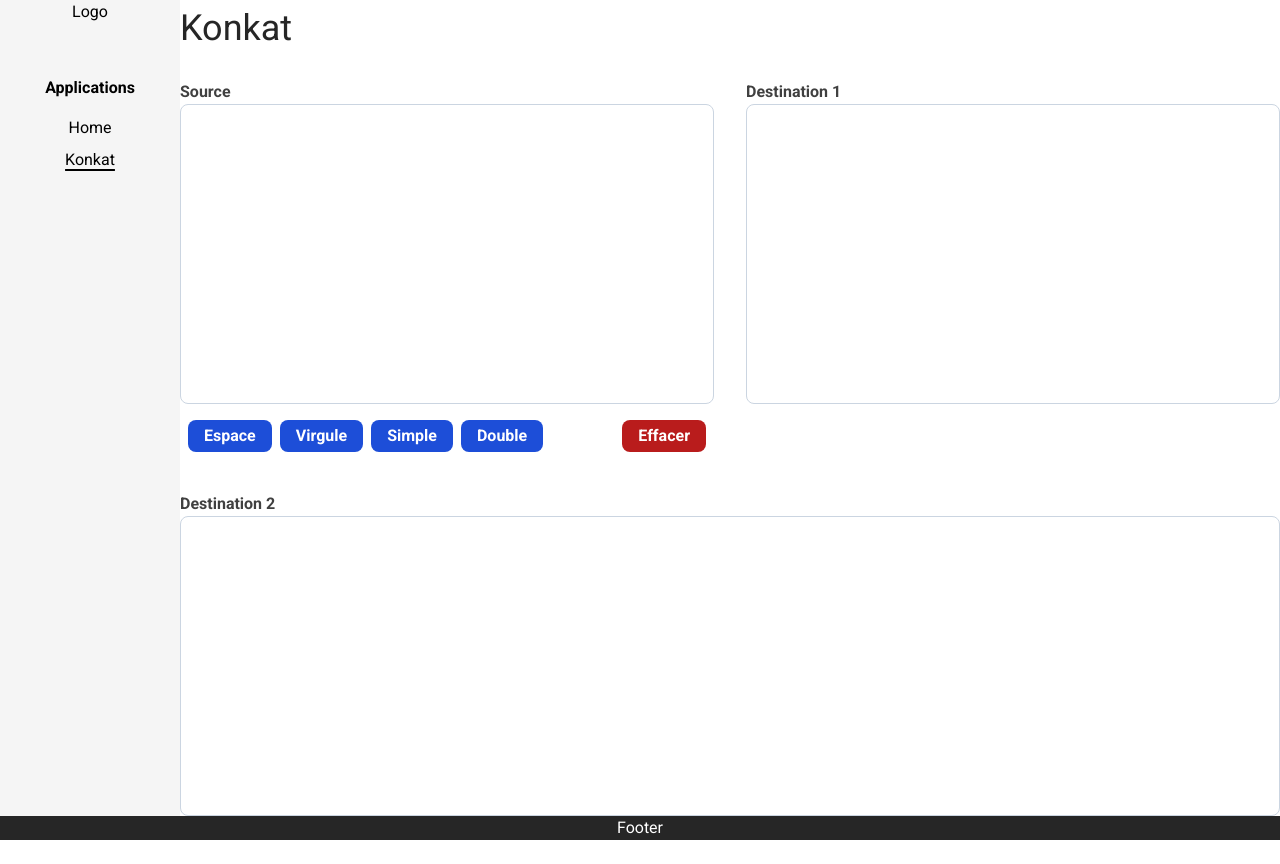
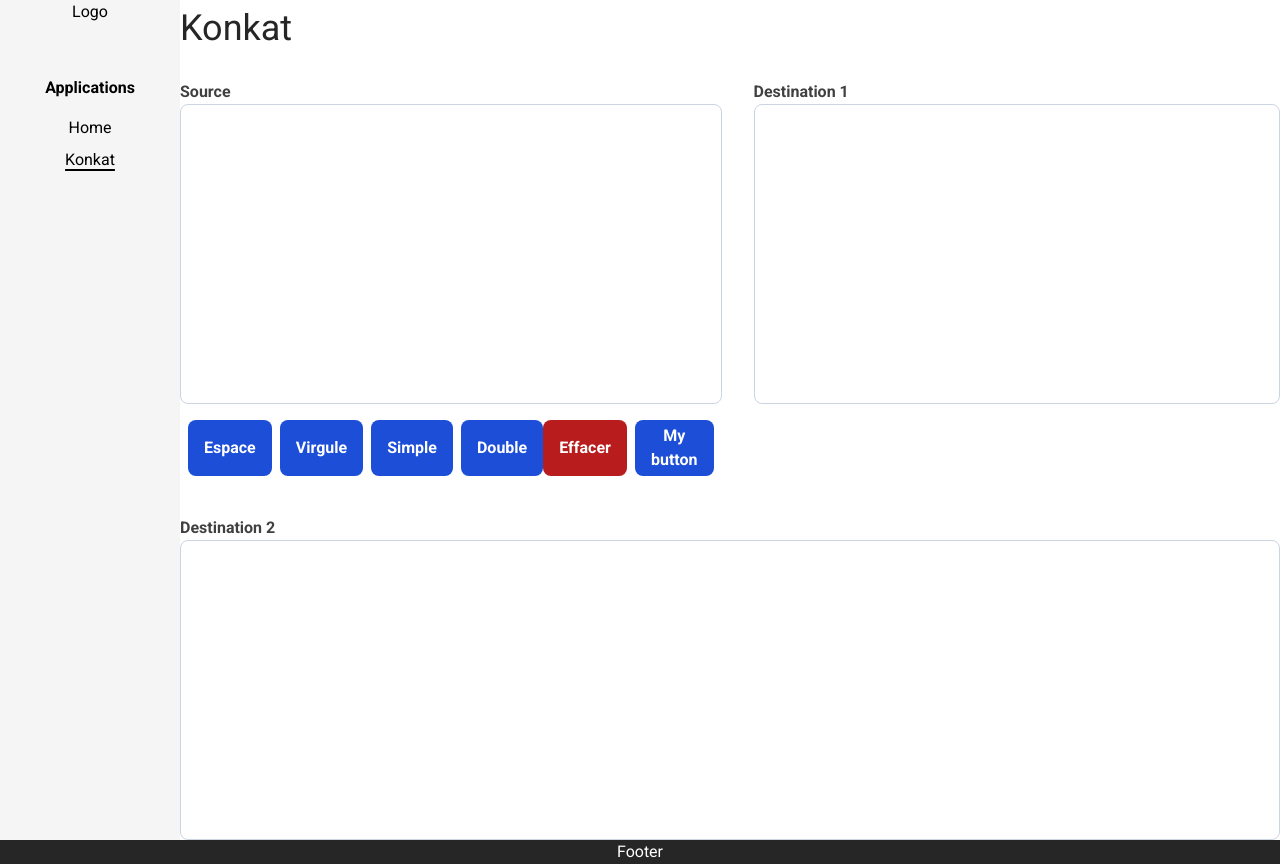
Before and after one commit to giltest99/Angular-01, an Angular app: page /konkat in a window 1280 px wide. Before the commit the page ends 840 px from the top, so only its background shows below. Built offline with nearby package versions, Linux system fonts and the light colour scheme; a web font is replaced by a local one.

Commit message:
Create generic button with props. Click, text, bg color.

```diff
--- a/src/app/app.module.ts
+++ b/src/app/app.module.ts
@@ -9,6 +9,7 @@ import { NotFoundComponent } from './core/not-found/not-found.component';
 import { TitleComponent } from './shared/title/title.component';
 import { NavigationComponent } from './core/navigation/navigation.component';
 import { LabelComponent } from './shared/label/label.component';
+import { ButtonComponent } from './shared/button/button.component';
 
 @NgModule({
   declarations: [
@@ -18,7 +19,8 @@ import { LabelComponent } from './shared/label/label.component';
     NotFoundComponent,
     TitleComponent,
     NavigationComponent,
-    LabelComponent
+    LabelComponent,
+    ButtonComponent
   ],
   imports: [
     BrowserModule,
--- a/src/app/konkat/konkat.component.html
+++ b/src/app/konkat/konkat.component.html
@@ -26,6 +26,11 @@
           <button class="bg-red-700 text-white font-bold px-4 py-1 rounded-lg">
             Effacer
           </button>
+          <app-button
+            buttonText="My button"
+            (click)="message()"
+            [bgColor]="'blue'"
+          ></app-button>
         </div>
       </div>
     </div>
--- a/src/app/konkat/konkat.component.ts
+++ b/src/app/konkat/konkat.component.ts
@@ -3,9 +3,10 @@ import { Component } from '@angular/core';
 @Component({
   selector: 'app-konkat',
   templateUrl: './konkat.component.html',
-  styleUrls: ['./konkat.component.css']
+  styleUrls: ['./konkat.component.css'],
 })
 export class KonkatComponent {
-
-
+  message() {
+    alert('Hello');
+  }
 }
--- /dev/null
+++ b/src/app/shared/button/button.component.html
@@ -0,0 +1,7 @@
+<button
+  (click)="handleClick()"
+  [ngClass]="'bg-' + bgColor + '-700'"
+  class="px-4 py-1 rounded-lg text-white font-bold"
+>
+  {{ buttonText }}
+</button>
--- /dev/null
+++ b/src/app/shared/button/button.component.ts
@@ -0,0 +1,19 @@
+import { Component, Input } from '@angular/core';
+
+@Component({
+  selector: 'app-button',
+  templateUrl: './button.component.html',
+  styleUrls: ['./button.component.css'],
+})
+export class ButtonComponent {
+  @Input() buttonText: string = '';
+  @Input() bgColor: string = '';
+  @Input() fgColor: string = '';
+  @Input() onclick!: () => void;
+
+  handleClick() {
+    if (this.onclick) {
+      this.onclick();
+    }
+  }
+}
```
Also changed, not shown: src/app/shared/button/button.component.css (added), 1 other file (tests, documents, lock files or other folders).
